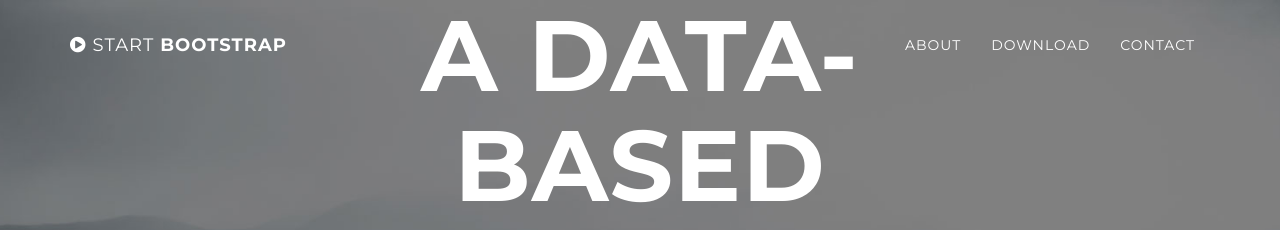
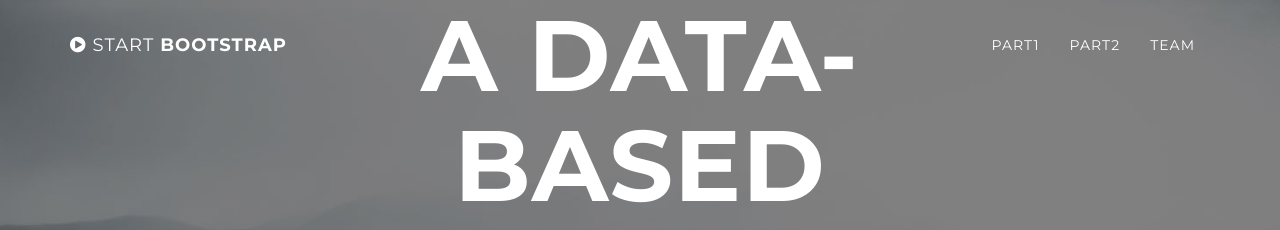
Before and after one commit to lisalrt/github.io-data_story, a Jekyll site: the page built from index.html, in a window 1280 px wide. Shown: the top 230 px of the page. Built offline with Jekyll 4.4.1, drawn with Linux system fonts in a browser that asks for light colours.

Commit message:
Change html

```diff
--- a/_includes/nav.html
+++ b/_includes/nav.html
@@ -18,13 +18,13 @@
                         <a href="#page-top"></a>
                     </li>
                     <li>
-                        <a class="page-scroll" href="#about">About</a>
+                        <a class="page-scroll" href="#part1">Part1</a>
                     </li>
                     <li>
-                        <a class="page-scroll" href="#download">Download</a>
+                        <a class="page-scroll" href="#Part2">Part2</a>
                     </li>
                     <li>
-                        <a class="page-scroll" href="#contact">Contact</a>
+                        <a class="page-scroll" href="#team">Team</a>
                     </li>
                 </ul>
             </div>
```
